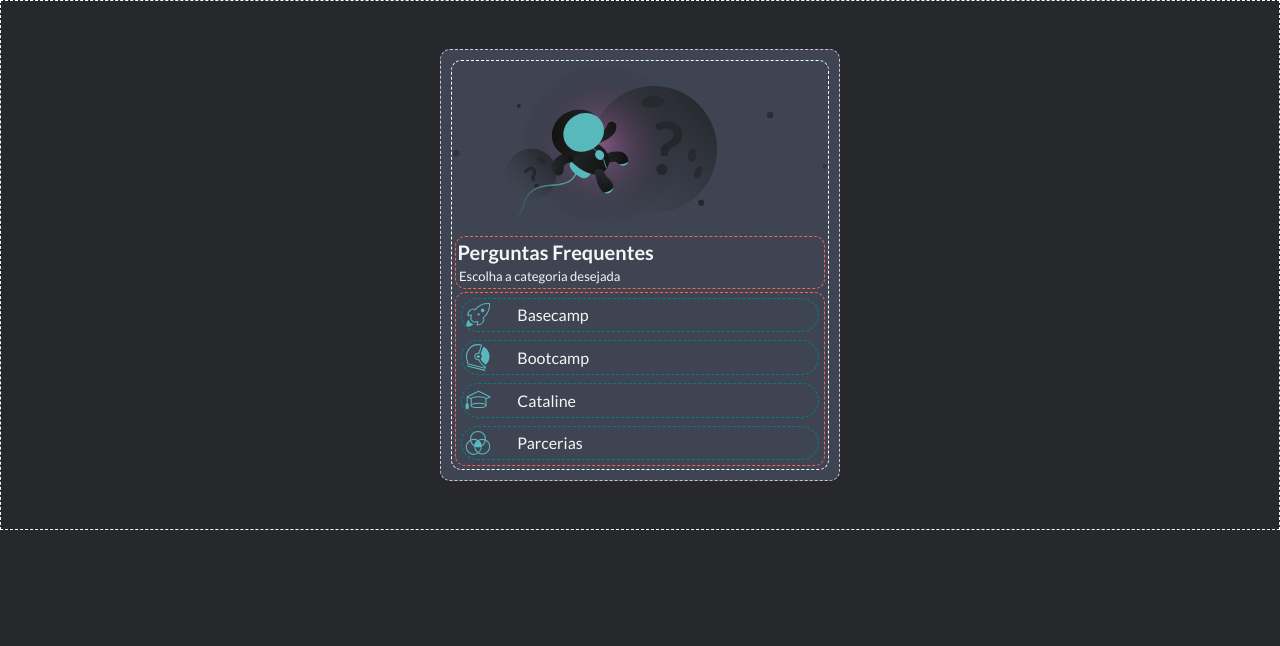
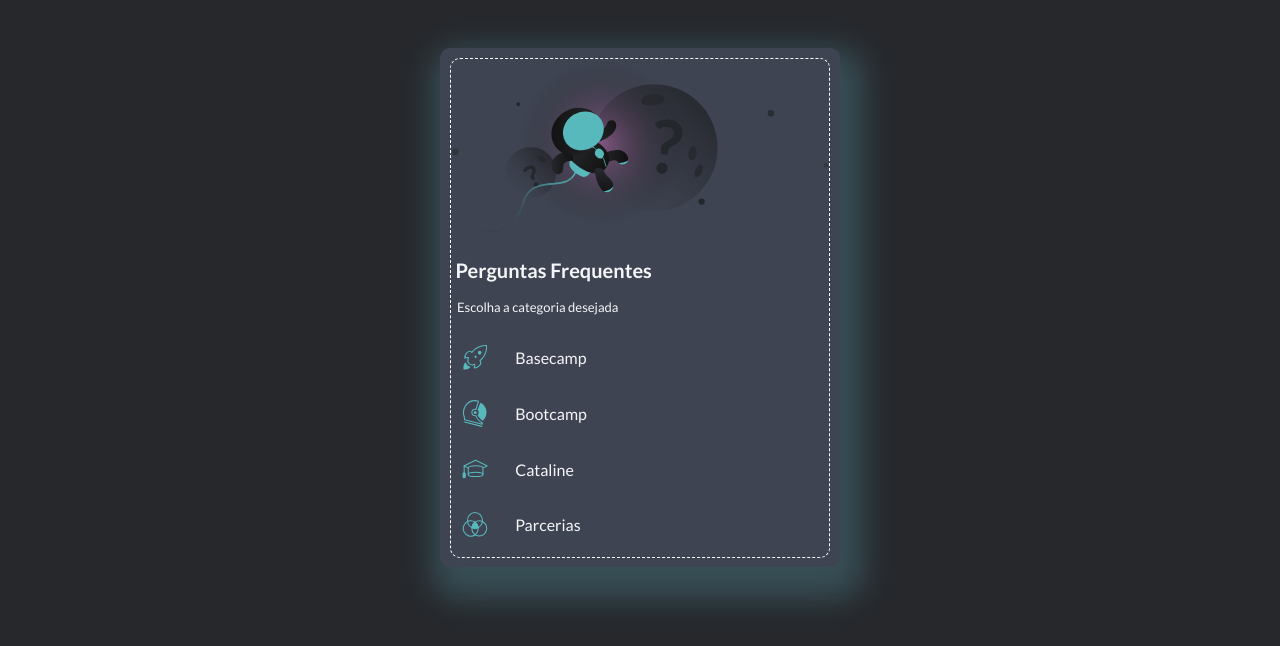
Before and after one commit to caro-marks/vuex-cataline-challenge, a Vue app: page / in a window 1280 px wide. Shown: the top 646 px of the page. Built offline with nearby package versions, Linux system fonts and the light colour scheme.

Commit message:
first version of button

```diff
--- a/src/App.vue
+++ b/src/App.vue
@@ -27,11 +27,20 @@ export default {
 <style scoped>
 #app {
   background: #3f4452;
-  border: 1px dashed thistle;
+  /* border: 1px dashed thistle; */
   border-radius: 10px;
   padding: 0.5em;
   margin: 0.5em;
   width: 400px;
   height: auto;
+  box-shadow: 8px 16px 32px 16px rgba(123, 234, 456, 0.2);
+}
+.container {
+  border-radius: 10px;
+  border: 1px dashed white;
+  margin: 0.1em;
+  padding: 0.1em;
+  display: grid;
+  height: 500px;
 }
 </style>
--- a/src/assets/css/main.css
+++ b/src/assets/css/main.css
@@ -11,7 +11,7 @@ body {
   padding: 5vh 0;
   display: flex;
   justify-content: center;
-  border: 1px dashed white;
+  /* border: 1px dashed white; */
 }
 
 @font-face {
--- /dev/null
+++ b/src/components/ButtonRoot.vue
@@ -0,0 +1,43 @@
+<template>
+  <div class="custom-button">
+    <img :src="getIcon()" />
+    <span>{{ this.title }}</span>
+  </div>
+</template>
+
+<script>
+export default {
+  props: {
+    title: String,
+    iconPath: String
+  },
+  methods: {
+    getIcon() {
+      return require(`@/assets/images/${this.iconPath}`)
+    }
+  }
+}
+</script>
+
+<style>
+.custom-button {
+  display: grid;
+  grid-template-columns: 15% 1fr;
+  /* border: 1px dashed teal; */
+  margin: 0.2em;
+  padding: 0.5em 0.2em;
+  cursor: pointer;
+  transition: all 0.6s;
+  border-radius: 10px;
+  align-items: center;
+}
+.custom-button img {
+  width: 50%;
+}
+.custom-button span {
+  font-size: 16px;
+}
+.custom-button:hover {
+  background-color: #5d6681;
+}
+</style>
--- a/src/pages/Home.vue
+++ b/src/pages/Home.vue
@@ -1,21 +1,33 @@
 <template>
-  <div class="container-home">
+  <div class="container">
     <img src="@/assets/images/astronaut.svg" alt="astronaut" />
     <div class="text-header">
       <p>{{ title }}</p>
       <span>{{ subtitle }}</span>
     </div>
     <ul class="cats">
-      <li class="cat" v-for="cat in $cats" :key="cat.id" @click="goToCat(cat)">
+      <!-- <li class="cat" v-for="cat in $cats" :key="cat.id" @click="goToCat(cat)">
         <img :src="getIcon(cat.icon)" alt="" />
         <span>{{ cat.title }}</span>
-      </li>
+      </li> -->
+      <ButtonRoot
+        v-for="cat in $cats"
+        :key="cat.id"
+        :title="cat.title"
+        :iconPath="cat.icon"
+        @click="goToCat(cat)"
+      />
     </ul>
   </div>
 </template>
 
 <script>
+import ButtonRoot from '@/components/ButtonRoot.vue'
+
 export default {
+  components: {
+    ButtonRoot
+  },
   data() {
     return {
       title: 'Perguntas Frequentes',
@@ -40,16 +52,9 @@ export default {
 </script>
 
 <style>
-.container-home {
-  border-radius: 10px;
-  border: 1px dashed white;
-  margin: 0.1em;
-  padding: 0.1em;
-  display: grid;
-}
 .text-header {
   border-radius: 10px;
-  border: 1px dashed tomato;
+  /* border: 1px dashed tomato; */
   margin: 0.1em;
   padding: 0.1em;
   display: grid;
@@ -67,7 +72,7 @@ export default {
 }
 .cats {
   border-radius: 10px;
-  border: 1px dashed tomato;
+  /* border: 1px dashed tomato; */
   margin: 0.1em;
   padding: 0.1em;
   display: grid;
@@ -77,14 +82,12 @@ export default {
 .cat {
   display: grid;
   grid-template-columns: 15% 1fr;
-  border-radius: 10px;
-  border: 1px dashed teal;
-  padding: 0.2em;
+  /* border: 1px dashed teal; */
   margin: 0.2em;
+  padding: 0.5em 0.2em;
   cursor: pointer;
   transition: all 0.6s;
   border-radius: 10px;
-  border-radius: 100px;
   align-items: center;
 }
 .cat img {
```
Also changed, not shown: src/components/Button.vue (deleted, +0 -9 lines).
